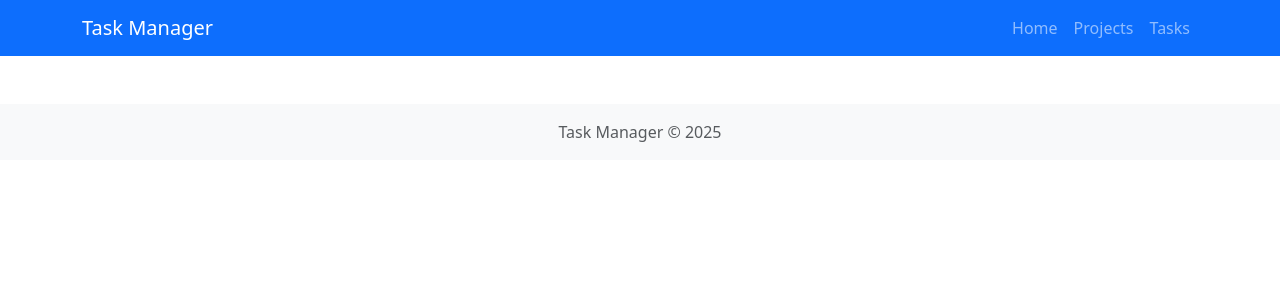
After one commit to alyAbood/Todo-List, a Django app: template todo_lists/templates/todo_lists/base.html in a window 1280 px wide. The commit adds this page. Shown: the top 300 px of the page. Run offline with Django 3.2, Linux system fonts and the light colour scheme; the template is opened without the code that fills it, so the values that code supplies are empty.

Commit message:
Create base template with common elements for todo_lists app

```diff
--- /dev/null
+++ b/todo_lists/templates/todo_lists/base.html
@@ -0,0 +1,56 @@
+<!DOCTYPE html>
+<html lang="en">
+<head>
+    <meta charset="UTF-8">
+    <meta name="viewport" content="width=device-width, initial-scale=1.0">
+    <title>{% block title %}Task Manager{% endblock %}</title>
+    <!-- Bootstrap CSS -->
+    <link href="https://cdn.jsdelivr.net/npm/bootstrap@5.3.0/dist/css/bootstrap.min.css" rel="stylesheet">
+    <!-- Material Icons -->
+    <link href="https://fonts.googleapis.com/icon?family=Material+Icons" rel="stylesheet">
+    <style>
+        .task-completed {
+            text-decoration: line-through;
+            color: #6c757d;
+        }
+    </style>
+    {% block extra_css %}{% endblock %}
+</head>
+<body>
+    <nav class="navbar navbar-expand-lg navbar-dark bg-primary">
+        <div class="container">
+            <a class="navbar-brand" href="{% url 'todo_lists:index' %}">Task Manager</a>
+            <button class="navbar-toggler" type="button" data-bs-toggle="collapse" data-bs-target="#navbarNav">
+                <span class="navbar-toggler-icon"></span>
+            </button>
+            <div class="collapse navbar-collapse" id="navbarNav">
+                <ul class="navbar-nav ms-auto">
+                    <li class="nav-item">
+                        <a class="nav-link {% block nav_home_active %}{% endblock %}" href="{% url 'todo_lists:index' %}">Home</a>
+                    </li>
+                    <li class="nav-item">
+                        <a class="nav-link {% block nav_projects_active %}{% endblock %}" href="{% url 'todo_lists:project_list' %}">Projects</a>
+                    </li>
+                    <li class="nav-item">
+                        <a class="nav-link {% block nav_tasks_active %}{% endblock %}" href="{% url 'todo_lists:task_list' %}">Tasks</a>
+                    </li>
+                </ul>
+            </div>
+        </div>
+    </nav>
+
+    <main class="container my-4">
+        {% block content %}{% endblock %}
+    </main>
+
+    <footer class="bg-light py-3 mt-5">
+        <div class="container text-center">
+            <p class="text-muted mb-0">Task Manager &copy; {% now "Y" %}</p>
+        </div>
+    </footer>
+
+    <!-- Bootstrap JS -->
+    <script src="https://cdn.jsdelivr.net/npm/bootstrap@5.3.0/dist/js/bootstrap.bundle.min.js"></script>
+    {% block extra_js %}{% endblock %}
+</body>
+</html>
```
Also changed, not shown: todo_lists/templates/todo_lists/index.html (+7 -52 lines).
